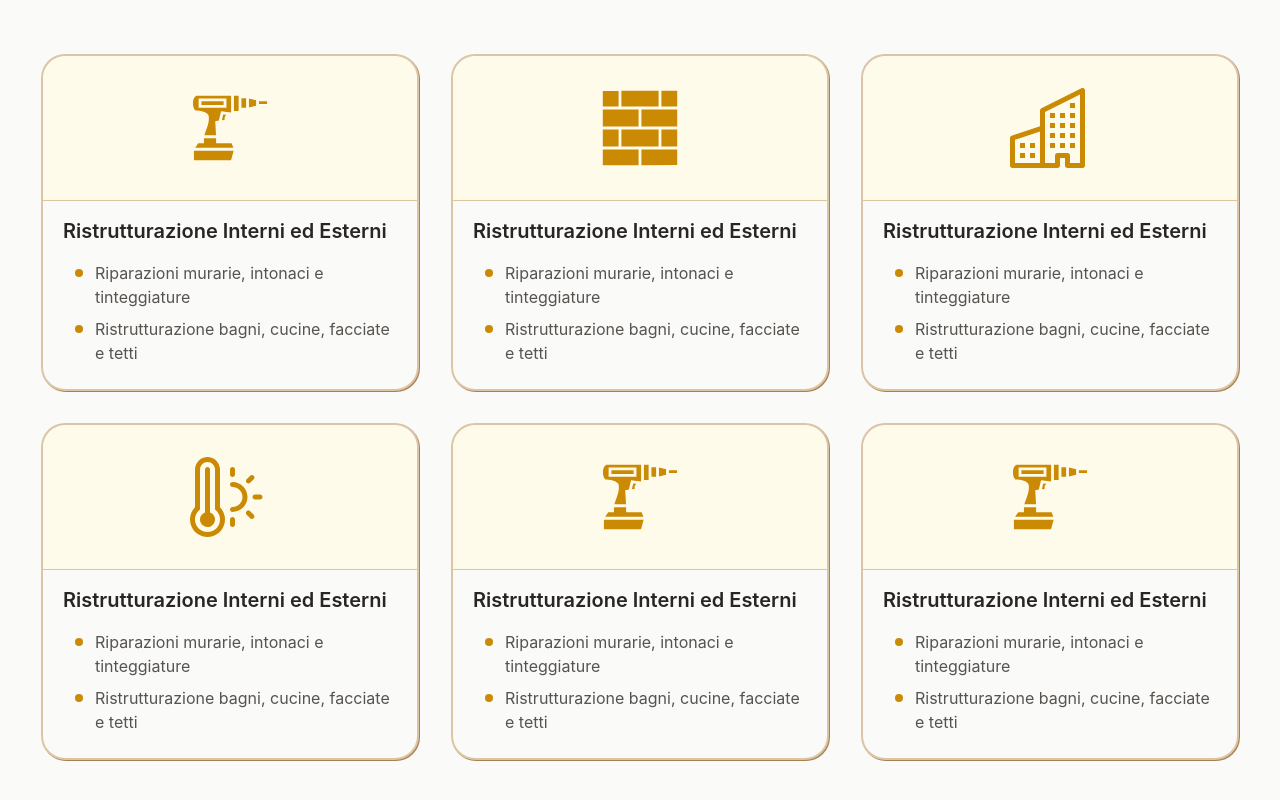
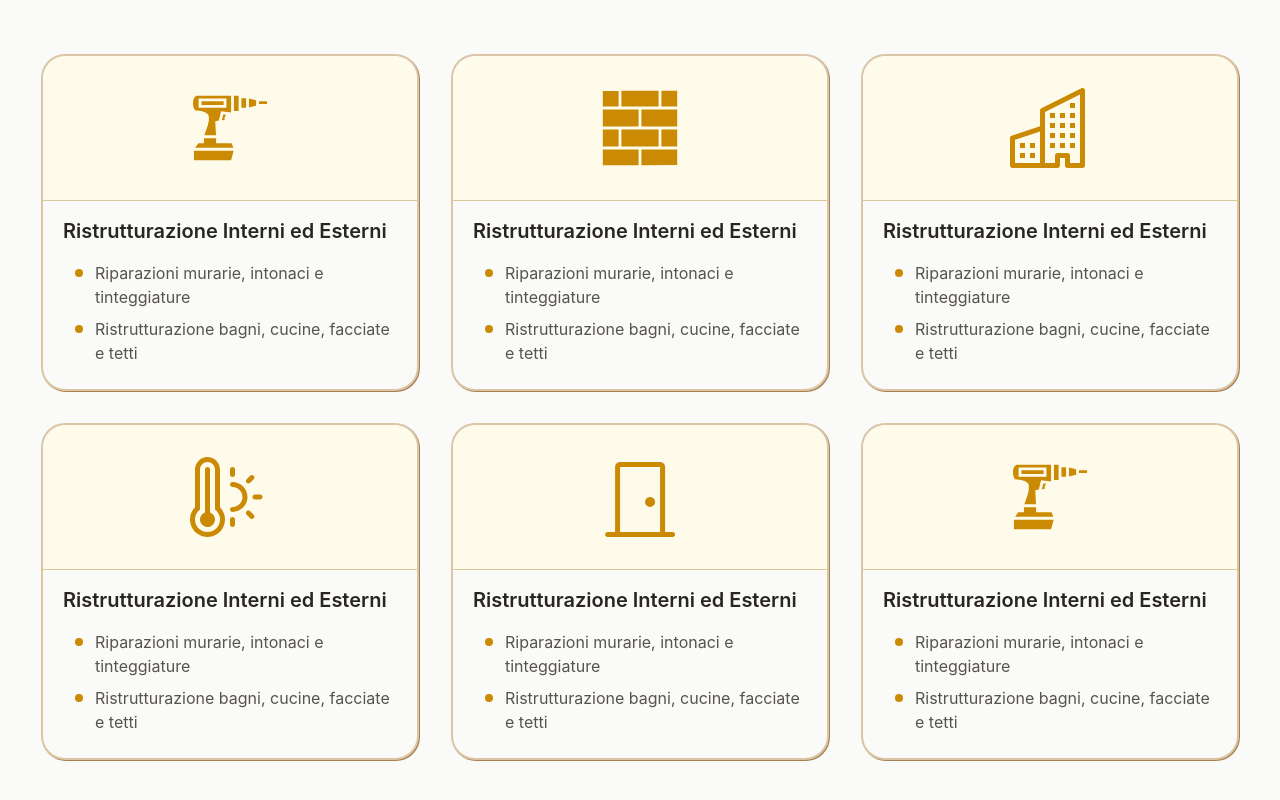
Before and after one commit to emanuelefavero/edil-2-esse, a Next.js app: page / in a window 1280 px wide. Shown: the part 1054-1854 px from the top of the page. Built offline with nearby package versions, Linux system fonts and the light colour scheme.

Commit message:
add thermometer icon to services items

```diff
--- /dev/null
+++ b/components/icons/BsDoorClosed.tsx
@@ -0,0 +1,25 @@
+interface Props {
+  className?: string
+}
+
+export default function Component({ className }: Props) {
+  return (
+    <svg
+      width='100%'
+      height='100%'
+      viewBox='0 0 250 250'
+      fill='none'
+      xmlns='http://www.w3.org/2000/svg'
+      className={`fill-yellow-600 dark:fill-yellow-600 ${className}`}
+    >
+      <path
+        d='M47.1412 31.25C47.1412 27.106 48.7874 23.1317 51.7176 20.2015C54.6479 17.2712 58.6222 15.625 62.7662 15.625H187.766C191.91 15.625 195.884 17.2712 198.815 20.2015C201.745 23.1317 203.391 27.106 203.391 31.25V234.375H226.829C228.901 234.375 230.888 235.198 232.353 236.663C233.818 238.128 234.641 240.115 234.641 242.188C234.641 244.26 233.818 246.247 232.353 247.712C230.888 249.177 228.901 250 226.829 250H23.7037C21.6317 250 19.6445 249.177 18.1794 247.712C16.7143 246.247 15.8912 244.26 15.8912 242.188C15.8912 240.115 16.7143 238.128 18.1794 236.663C19.6445 235.198 21.6317 234.375 23.7037 234.375H47.1412V31.25ZM62.7662 234.375H187.766V31.25H62.7662V234.375Z'
+        fill='#CA8A04'
+      />
+      <path
+        d='M140.891 140.625C140.891 144.769 142.537 148.743 145.468 151.674C148.398 154.604 152.372 156.25 156.516 156.25C160.66 156.25 164.634 154.604 167.565 151.674C170.495 148.743 172.141 144.769 172.141 140.625C172.141 136.481 170.495 132.507 167.565 129.576C164.634 126.646 160.66 125 156.516 125C152.372 125 148.398 126.646 145.468 129.576C142.537 132.507 140.891 136.481 140.891 140.625Z'
+        fill='#CA8A04'
+      />
+    </svg>
+  )
+}
--- a/data/servicesItems.ts
+++ b/data/servicesItems.ts
@@ -3,6 +3,7 @@ import GiDrillIcon from '@/components/icons/GiDrillIcon'
 import GiBrickWallIcon from '@/components/icons/GiBrickWallIcon'
 import BsBuildingsIcon from '@/components/icons/BsBuildingsIcon'
 import BsThermometerSun from '@/components/icons/BsThermometerSun'
+import BsDoorClosed from '@/components/icons/BsDoorClosed'
 
 export interface IServicesItem {
   id: number
@@ -55,7 +56,7 @@ export const servicesItems = [
       'Riparazioni murarie, intonaci e tinteggiature',
       'Ristrutturazione bagni, cucine, facciate e tetti',
     ],
-    icon: GiDrillIcon,
+    icon: BsDoorClosed,
   },
   {
     id: 6,
```
